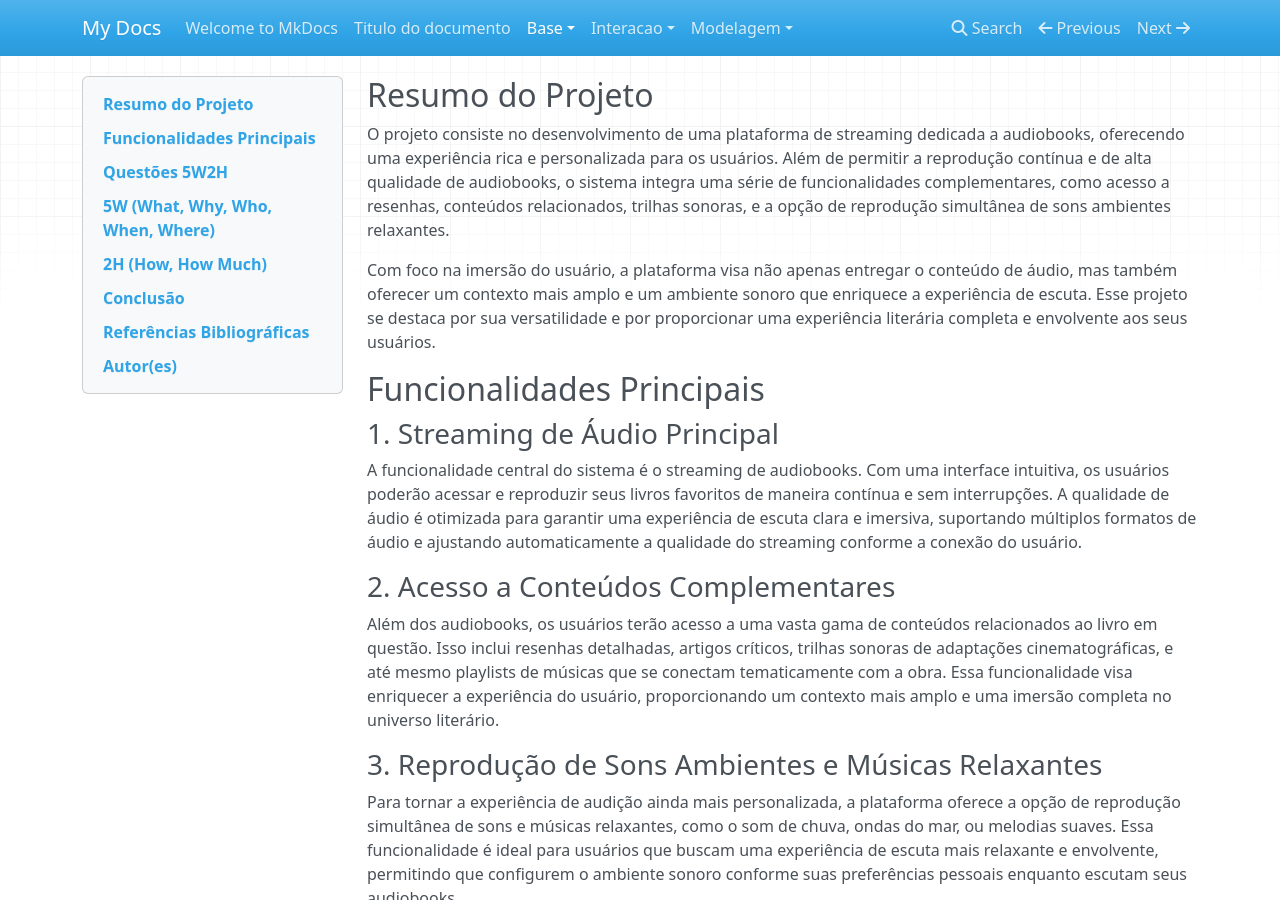
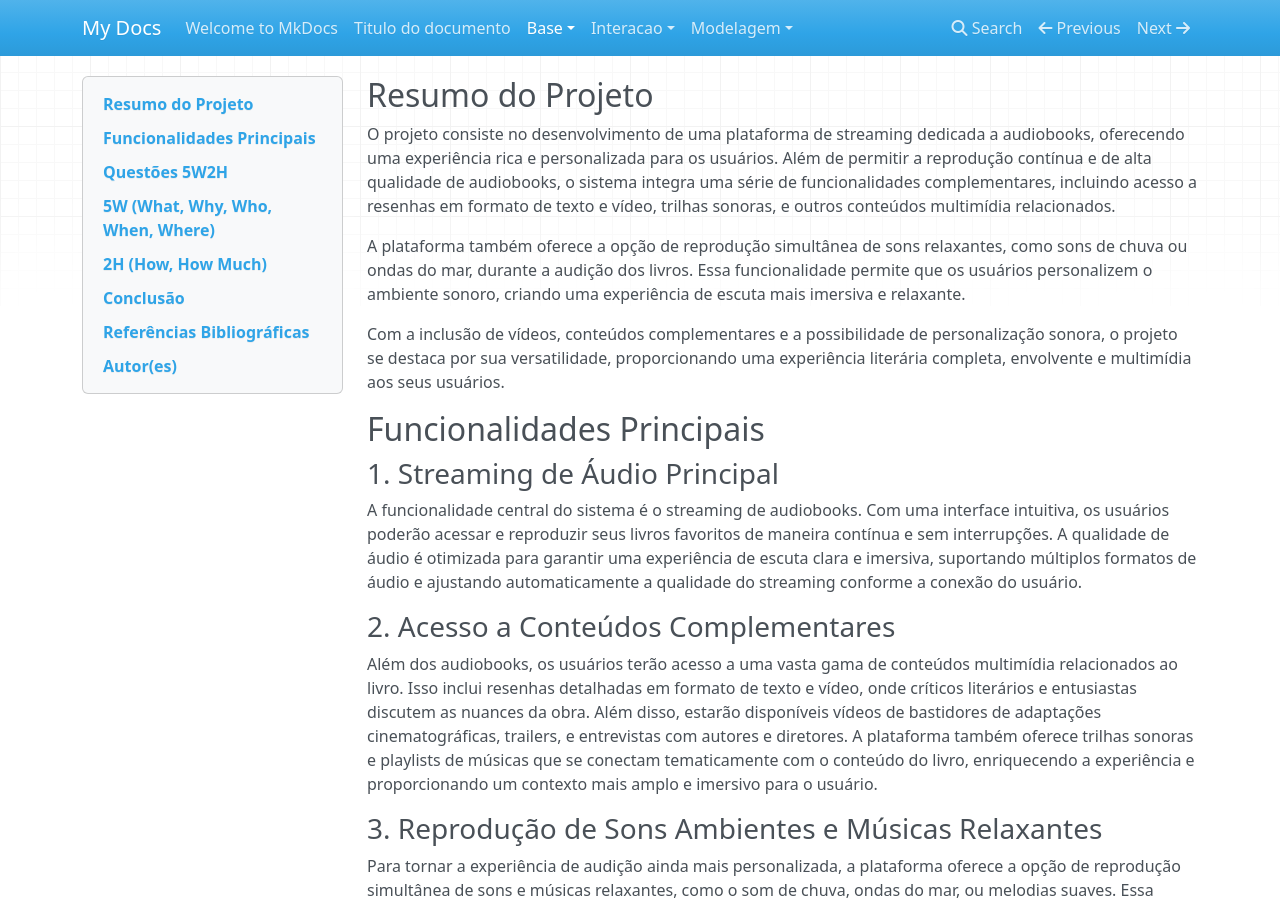
Before and after one commit to Projetos-de-Extensao/PBE_24.2_8001_III_EVE-Plus, an MkDocs documentation site: the page built from docs/base/5w2h.md, in a window 1280 px wide and 900 px high. Built offline with MkDocs 1.6.1, drawn with Linux system fonts in a browser that asks for light colours; nearby versions of some CDN libraries.

Commit message:
Update 5w2h.md
Dando uma ênfase maior na parte do "vídeo".

```diff
--- a/docs/base/5w2h.md
+++ b/docs/base/5w2h.md
@@ -5,9 +5,11 @@ title: 5W2H
 
 ## Resumo do Projeto
 
-O projeto consiste no desenvolvimento de uma plataforma de streaming dedicada a audiobooks, oferecendo uma experiência rica e personalizada para os usuários. Além de permitir a reprodução contínua e de alta qualidade de audiobooks, o sistema integra uma série de funcionalidades complementares, como acesso a resenhas, conteúdos relacionados, trilhas sonoras, e a opção de reprodução simultânea de sons ambientes relaxantes.
+O projeto consiste no desenvolvimento de uma plataforma de streaming dedicada a audiobooks, oferecendo uma experiência rica e personalizada para os usuários. Além de permitir a reprodução contínua e de alta qualidade de audiobooks, o sistema integra uma série de funcionalidades complementares, incluindo acesso a resenhas em formato de texto e vídeo, trilhas sonoras, e outros conteúdos multimídia relacionados.
 
-Com foco na imersão do usuário, a plataforma visa não apenas entregar o conteúdo de áudio, mas também oferecer um contexto mais amplo e um ambiente sonoro que enriquece a experiência de escuta. Esse projeto se destaca por sua versatilidade e por proporcionar uma experiência literária completa e envolvente aos seus usuários.
+A plataforma também oferece a opção de reprodução simultânea de sons relaxantes, como sons de chuva ou ondas do mar, durante a audição dos livros. Essa funcionalidade permite que os usuários personalizem o ambiente sonoro, criando uma experiência de escuta mais imersiva e relaxante.
+
+Com a inclusão de vídeos, conteúdos complementares e a possibilidade de personalização sonora, o projeto se destaca por sua versatilidade, proporcionando uma experiência literária completa, envolvente e multimídia aos seus usuários.
 
 ## Funcionalidades Principais
 
@@ -15,7 +17,7 @@ Com foco na imersão do usuário, a plataforma visa não apenas entregar o conte
 A funcionalidade central do sistema é o streaming de audiobooks. Com uma interface intuitiva, os usuários poderão acessar e reproduzir seus livros favoritos de maneira contínua e sem interrupções. A qualidade de áudio é otimizada para garantir uma experiência de escuta clara e imersiva, suportando múltiplos formatos de áudio e ajustando automaticamente a qualidade do streaming conforme a conexão do usuário.
 
 ### 2. Acesso a Conteúdos Complementares
-Além dos audiobooks, os usuários terão acesso a uma vasta gama de conteúdos relacionados ao livro em questão. Isso inclui resenhas detalhadas, artigos críticos, trilhas sonoras de adaptações cinematográficas, e até mesmo playlists de músicas que se conectam tematicamente com a obra. Essa funcionalidade visa enriquecer a experiência do usuário, proporcionando um contexto mais amplo e uma imersão completa no universo literário.
+Além dos audiobooks, os usuários terão acesso a uma vasta gama de conteúdos multimídia relacionados ao livro. Isso inclui resenhas detalhadas em formato de texto e vídeo, onde críticos literários e entusiastas discutem as nuances da obra. Além disso, estarão disponíveis vídeos de bastidores de adaptações cinematográficas, trailers, e entrevistas com autores e diretores. A plataforma também oferece trilhas sonoras e playlists de músicas que se conectam tematicamente com o conteúdo do livro, enriquecendo a experiência e proporcionando um contexto mais amplo e imersivo para o usuário.
 
 ### 3. Reprodução de Sons Ambientes e Músicas Relaxantes
 Para tornar a experiência de audição ainda mais personalizada, a plataforma oferece a opção de reprodução simultânea de sons e músicas relaxantes, como o som de chuva, ondas do mar, ou melodias suaves. Essa funcionalidade é ideal para usuários que buscam uma experiência de escuta mais relaxante e envolvente, permitindo que configurem o ambiente sonoro conforme suas preferências pessoais enquanto escutam seus audiobooks.
```
